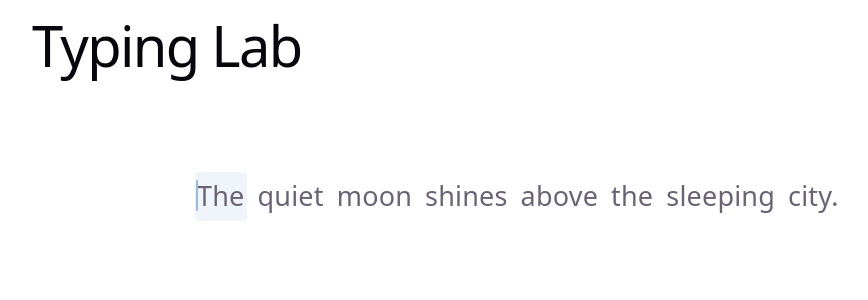
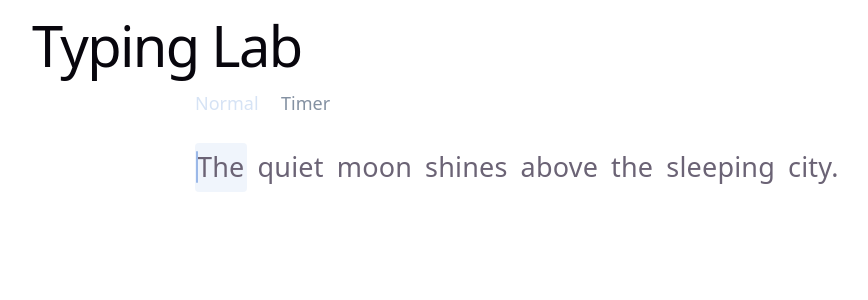
Before and after one commit to Thanapat-Tae/typing-lab, a React (Vite) app: page / in a window 1280 px wide. Shown: the top 300 px of the page, without its empty margins (45-913 px from the left). Built offline with nearby package versions, Linux system fonts and the light colour scheme.

Commit message:
feat: add untimed normal mode and mode selector

```diff
--- a/src/components/TypingTest/TypingTest.css
+++ b/src/components/TypingTest/TypingTest.css
@@ -2,6 +2,41 @@
   width: 100%;
   max-width: 800px;
   margin: 0 auto;
+}
+
+.typing-mode-selector {
+  display: flex;
+  align-items: center;
+  margin: 0 0 1.5rem;
+  gap: 1.25rem;
+}
+
+.typing-mode-option {
+  padding: 0;
+  border: 0;
+  background: none;
+  color: #9ba8b8;
+  font: inherit;
+  cursor: pointer;
+}
+
+.typing-mode-option[aria-pressed="true"] {
+  color: #d6e3f5;
+}
+
+.typing-mode-option:not(:disabled):hover {
+  color: #d6e3f5;
+}
+
+.typing-mode-option:focus-visible {
+  border-radius: 2px;
+  outline: 2px solid rgba(155, 184, 232, 0.75);
+  outline-offset: 3px;
+}
+
+.typing-mode-option:disabled {
+  color: #8491a2;
+  cursor: not-allowed;
 }
 
 .typing-passage {
--- a/src/components/TypingTest/TypingTest.tsx
+++ b/src/components/TypingTest/TypingTest.tsx
@@ -15,6 +15,8 @@ interface TestStatistics {
   characters: number;
   elapsedSeconds: number;
 }
+
+type TypingMode = "normal" | "timer";
 
 function commonPrefixLength(left: string, right: string): number {
   let length = 0;
@@ -41,6 +43,7 @@ function commonSuffixLength(left: string, right: string): number {
 }
 
 function TypingTest() {
+  const [mode, setMode] = useState<TypingMode>("normal");
   const [currentWordIndex, setCurrentWordIndex] = useState(0);
   const [currentInput, setCurrentInput] = useState("");
   const [completedWords, setCompletedWords] = useState<string[]>([]);
@@ -53,7 +56,7 @@ function TypingTest() {
   const [resetVersion, setResetVersion] = useState(0);
 
   const isFinished = currentWordIndex >= words.length;
-  const isTimeUp = timeLeft === 0;
+  const isTimeUp = mode === "timer" && timeLeft === 0;
 
   const inputRef = useRef<HTMLInputElement>(null);
   const startedAtRef = useRef<number | null>(null);
@@ -79,6 +82,12 @@ function TypingTest() {
     accuracyCountsRef.current = { correct: 0, total: 0 };
     setResetVersion((previous) => previous + 1);
   }, [timeLimit]);
+
+  function handleModeChange(nextMode: TypingMode) {
+    if (nextMode === mode) return;
+    resetSession();
+    setMode(nextMode);
+  }
 
   useEffect(() => {
     inputRef.current?.focus();
@@ -139,7 +148,7 @@ function TypingTest() {
   }, [resetVersion]);
 
   useEffect(() => {
-    if (!hasStarted || isFinished || isTimeUp) {
+    if (mode !== "timer" || !hasStarted || isFinished || isTimeUp) {
       return;
     }
 
@@ -148,7 +157,7 @@ function TypingTest() {
     }, 1000);
 
     return () => window.clearInterval(intervalId);
-  }, [hasStarted, isFinished, isTimeUp]);
+  }, [mode, hasStarted, isFinished, isTimeUp]);
 
   useEffect(() => {
     if (!isFinished && !isTimeUp) return;
@@ -278,8 +287,38 @@ function TypingTest() {
   return (
     <section
       className="typing-test"
-      onClick={() => inputRef.current?.focus()}
+      onClick={(event) => {
+        const target = event.target;
+        if (
+          target instanceof HTMLElement &&
+          target.closest("button, input, select, textarea, a")
+        ) {
+          return;
+        }
+        inputRef.current?.focus();
+      }}
     >
+      <div className="typing-mode-selector" role="group" aria-label="Typing mode">
+        <button
+          className="typing-mode-option"
+          type="button"
+          aria-pressed={mode === "normal"}
+          onClick={() => handleModeChange("normal")}
+        >
+          Normal
+        </button>
+        <button
+          className="typing-mode-option"
+          type="button"
+          aria-pressed={mode === "timer"}
+          aria-label="Timer mode, coming soon"
+          disabled
+        >
+          Timer
+        </button>
+      </div>
+
+      {mode === "timer" && (
         <div className="timer-container">
           <p
             className={`typing-timer ${
@@ -290,6 +329,7 @@ function TypingTest() {
             <span>{timeLeft}s</span>
           </p>
         </div>
+      )}
 
       <div className="typing-passage">
         {words.map((word, wordIndex) => {
```
Lines whose indentation alone changed are shown as unchanged.
